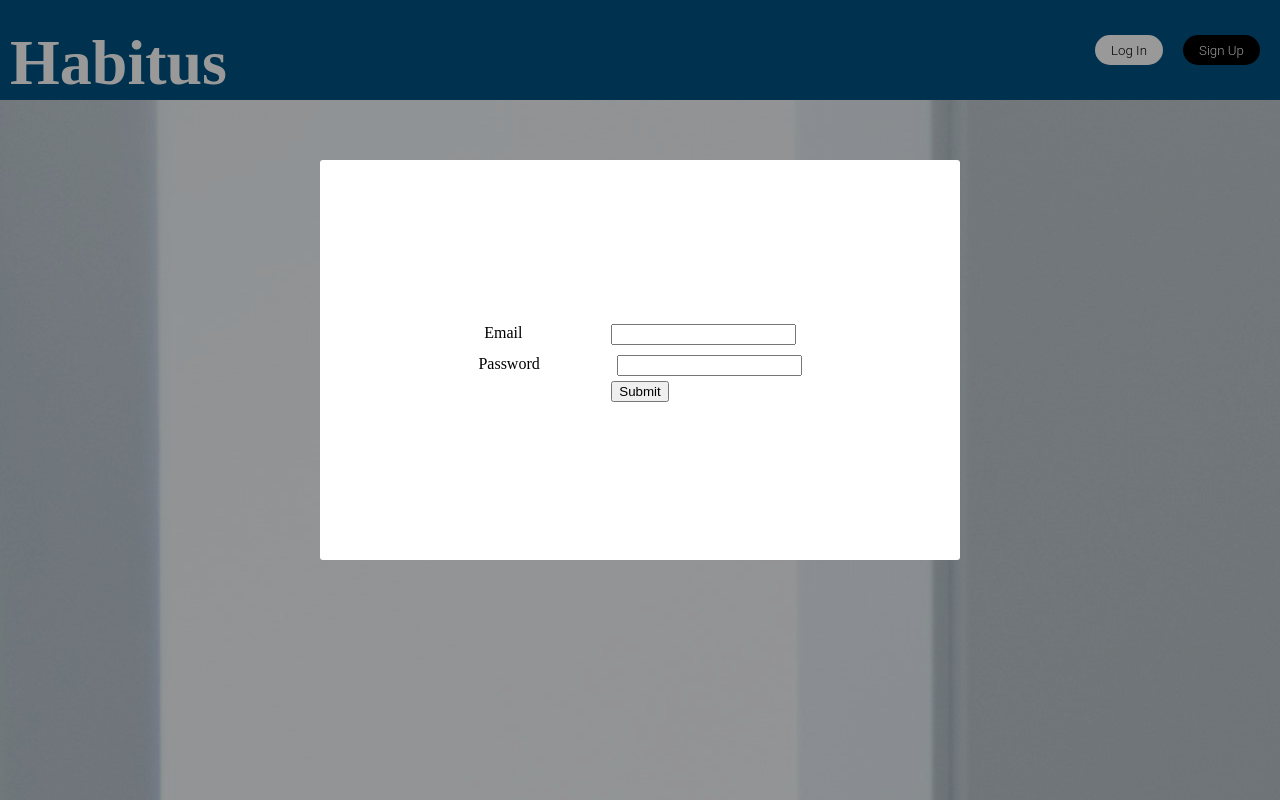
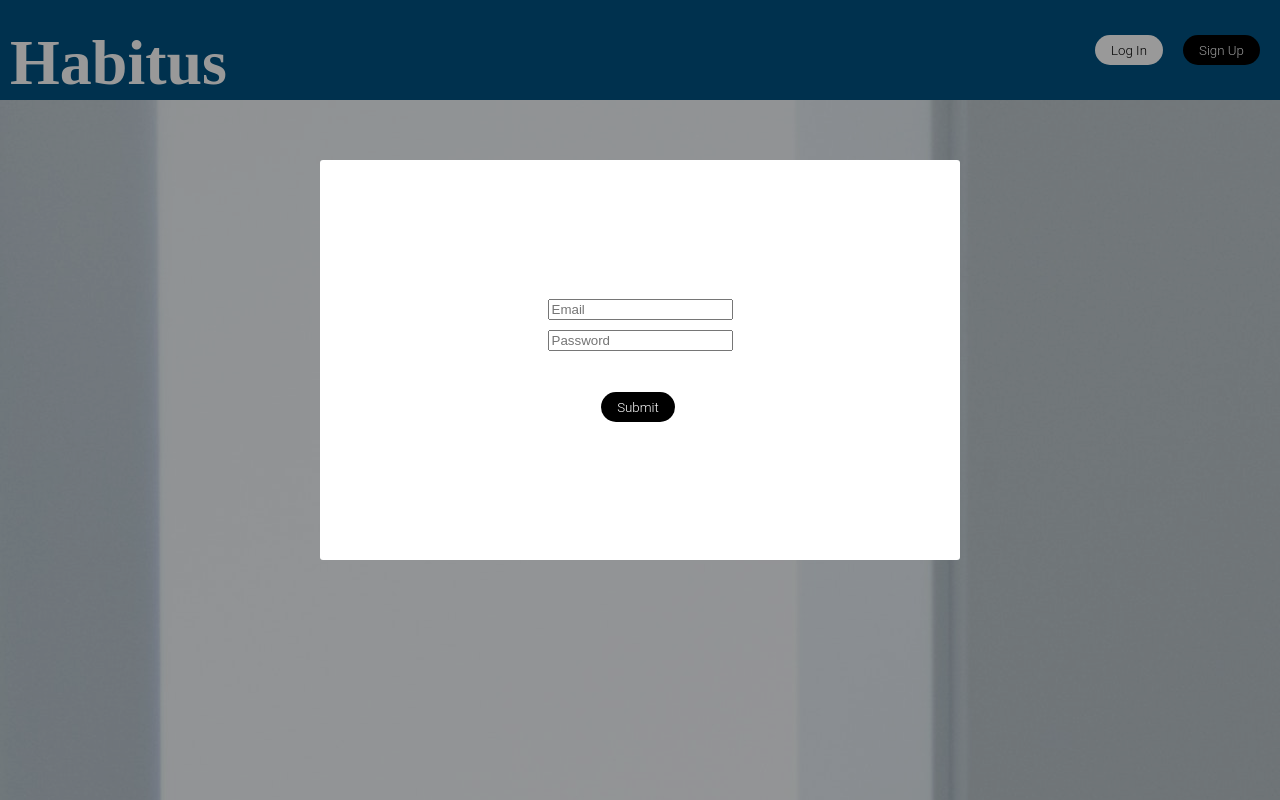
Before and after one commit to cpbram2011/moodtrackr-frontend, a React (Create React App) app: page / in a window 1280 px wide. Both pictures are taken after a click on the button "Log In". Shown: the top 800 px of the page. Built offline with nearby package versions, Linux system fonts and the light colour scheme.

Commit message:
minor tweaks

```diff
--- a/src/app.scss
+++ b/src/app.scss
@@ -13,7 +13,8 @@ body {
 h1 {
     margin: 0;
 }
-button {
+
+.btn {
     display: inline-block;
     padding: 0.3em 1.2em;
     margin: 0 0.3em 0.3em 0;
@@ -243,9 +244,14 @@ div.week {
     }
 
     .check {
+        align-items: center;
+        background-color: #005281;
         display: flex;
+        height: 10vh;
         justify-content: center;
-        margin-bottom: 30px;
+        margin: 30px auto;
+        width: 70vw;
+
     }
 
 
--- a/src/components/session/login.jsx
+++ b/src/components/session/login.jsx
@@ -7,9 +7,15 @@ const LoginForm = () => {
     const errors = useSelector(state => state.errors.session);
 
 
-    const useInput = type => {
+    const useInput = (type, prefill) => {
         const [value, setValue] = useState("");
-        const input = <input value={value} onChange={e => setValue(e.target.value)} type={type} />;
+        const input = <input
+        value={value}
+        onChange={e => setValue(e.target.value)}
+        type={type}
+        placeholder={prefill}
+
+        />;
         return [value, input];
     }
 
@@ -17,8 +23,8 @@ const LoginForm = () => {
         <p className='error'>{msg}</p>
     )
 
-    const [email, emailInput] = useInput("Text")
-    const [password, passwordInput] = useInput("Password")
+    const [email, emailInput] = useInput("Text", "Email")
+    const [password, passwordInput] = useInput("Password", "Password")
 
     const handleSubmit = e => {
         e.preventDefault();
@@ -31,18 +37,18 @@ const LoginForm = () => {
         <>
         <form onSubmit={handleSubmit}>
             <label className={'email' in errors ? 'red-border' : null}>
-                Email
+
                 {emailInput}
             </label>
             {'email' in errors ? formatErr(errors.email) : null}
 
             <label className={'password' in errors ? 'red-border' : null}>
-                Password
+
                 {passwordInput}
             </label>
             {'password' in errors ? formatErr(errors.password) : null}
-
-            <input type="submit"/>
+            <br /><br />
+            <input type="submit" className='btn'/>
         </form>
         </>
     )
--- a/src/components/session/signup.jsx
+++ b/src/components/session/signup.jsx
@@ -57,7 +57,7 @@ const SignupForm = () => {
             </label>
             {'password2' in errors ? formatErr(errors.password2) : null}
             <br /><br />
-            <input type="submit"/>
+            <input type="submit" className='btn'/>
         </form>
         </>
     )
--- a/src/components/splash/splash.jsx
+++ b/src/components/splash/splash.jsx
@@ -58,8 +58,8 @@ const Splash = () => {
             <div className="header">
                 <h1>Habitus</h1>
                 <div>
-                    <button className='login' onClick={() => dispatch(openModal("login"))}>Log In</button>
-                    <button onClick={() => dispatch(openModal("signup"))}>Sign Up</button>
+                    <button className='login btn' onClick={() => dispatch(openModal("login"))}>Log In</button>
+                    <button className='btn' onClick={() => dispatch(openModal("signup"))}>Sign Up</button>
 
 
 
--- a/src/components/tracks/tracks.jsx
+++ b/src/components/tracks/tracks.jsx
@@ -9,11 +9,16 @@ const Tracks = () => {
     const dispatch = useDispatch();
     const user_id = useSelector(state => state.session.user.id);
     const tracks = useSelector(state => state.entities.tracks);
+
     useEffect (()=> {
         dispatch(requestTracks())
     }, [])
 
-    const trackLis = Object.values(tracks).map(x => {
+    let trackLis;
+    if (tracks.none === true) {
+        trackLis = <li>No tracks. Click 'Add Track' to get started!</li>
+    } else {
+        trackLis = Object.values(tracks).map(x => {
             return (
                 <>
                 <li key={x._id} id={x._id}>{x.name} <button onClick={() => { dispatch(deleteTrack(x._id))}}>Delete</button></li>
@@ -22,11 +27,14 @@ const Tracks = () => {
             )
         })
 
+    }
+
+
 
 
         return (
             <>
-                <p>user_id = {user_id}</p>
+
             <div className="tracks">
                 {trackLis}
                 <li></li>
```
Lines whose indentation alone changed are shown as unchanged.
